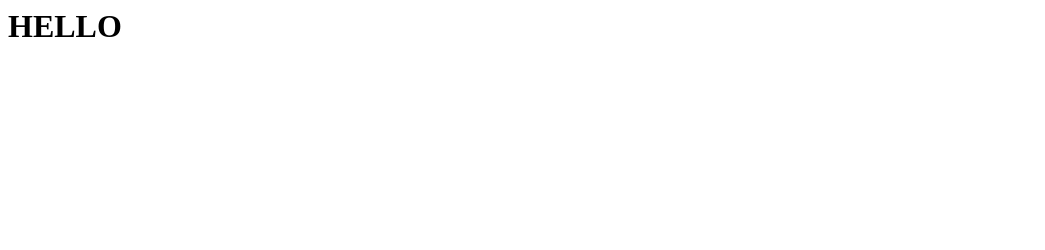
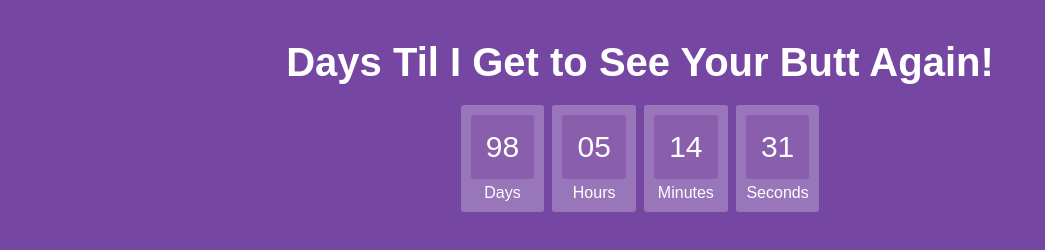
Before and after one commit to J-Mo63/back-together, a plain HTML site: page index.html in a window 1280 px wide. Shown: the whole page, without its empty margins (0-1045 px from the left). Drawn offline with Linux system fonts and the light colour scheme.

Commit message:
Added clock and styling

```diff
--- a/index.html
+++ b/index.html
@@ -1 +1,27 @@
-<h1>HELLO</h1>
+<html>
+    <head>
+        <link rel="stylesheet" type="text/css" href="styles.css">
+        <script src="scripts.js"></script>
+    </head>
+    <body>
+        <h1>Days Til I Get to See Your Butt Again!</h1>
+        <div id="clockdiv">
+          <div>
+            <span class="days"></span>
+            <div class="smalltext">Days</div>
+          </div>
+          <div>
+            <span class="hours"></span>
+            <div class="smalltext">Hours</div>
+          </div>
+          <div>
+            <span class="minutes"></span>
+            <div class="smalltext">Minutes</div>
+          </div>
+          <div>
+            <span class="seconds"></span>
+            <div class="smalltext">Seconds</div>
+          </div>
+        </div>
+    </body>
+</html>
--- /dev/null
+++ b/scripts.js
@@ -0,0 +1,44 @@
+function getTimeRemaining(endtime) {
+  var t = Date.parse(endtime) - Date.parse(new Date());
+  var seconds = Math.floor((t / 1000) % 60);
+  var minutes = Math.floor((t / 1000 / 60) % 60);
+  var hours = Math.floor((t / (1000 * 60 * 60)) % 24);
+  var days = Math.floor(t / (1000 * 60 * 60 * 24));
+  return {
+    'total': t,
+    'days': days,
+    'hours': hours,
+    'minutes': minutes,
+    'seconds': seconds
+  };
+}
+
+function initializeClock(id, endtime) {
+  var clock = document.getElementById(id);
+  var daysSpan = clock.querySelector('.days');
+  var hoursSpan = clock.querySelector('.hours');
+  var minutesSpan = clock.querySelector('.minutes');
+  var secondsSpan = clock.querySelector('.seconds');
+
+  function updateClock() {
+    var t = getTimeRemaining(endtime);
+
+    daysSpan.innerHTML = t.days;
+    hoursSpan.innerHTML = ('0' + t.hours).slice(-2);
+    minutesSpan.innerHTML = ('0' + t.minutes).slice(-2);
+    secondsSpan.innerHTML = ('0' + t.seconds).slice(-2);
+
+    if (t.total <= 0) {
+      clearInterval(timeinterval);
+    }
+  }
+
+  updateClock();
+  var timeinterval = setInterval(updateClock, 1000);
+}
+
+var deadline = new Date(Date.parse('27 Dec 2018 14:00:00 GMT+11'));
+
+window.onload = function () {
+    initializeClock('clockdiv', deadline);
+}
--- /dev/null
+++ b/styles.css
@@ -0,0 +1,41 @@
+body{
+  text-align: center;
+  background: #7647A2;
+  font-family: sans-serif;
+  font-weight: 100;
+}
+
+h1{
+  color: white;
+  font-weight: 800;
+  font-size: 40px;
+  margin: 40px 0px 20px;
+}
+
+#clockdiv{
+    font-family: sans-serif;
+    color: #fff;
+    display: inline-block;
+    font-weight: 100;
+    text-align: center;
+    font-size: 30px;
+}
+
+#clockdiv > div{
+    padding: 10px;
+    border-radius: 3px;
+    background: #9975b9;
+    display: inline-block;
+}
+
+#clockdiv div > span{
+    padding: 15px;
+    border-radius: 3px;
+    background: #885ead;
+    display: inline-block;
+}
+
+.smalltext{
+    padding-top: 5px;
+    font-size: 16px;
+}
```
